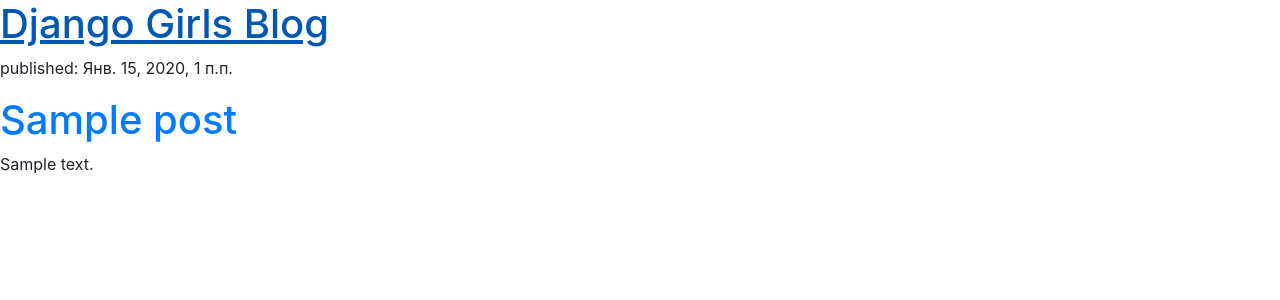
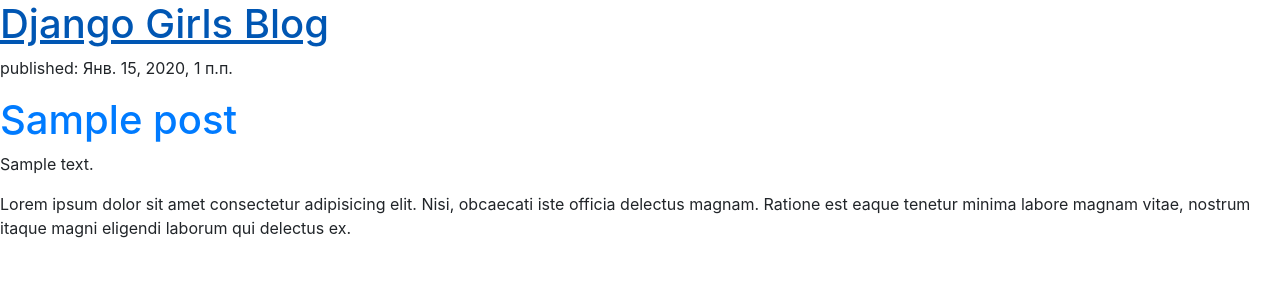
Before and after one commit to wolf811/svarka-naks-site, a Django app: page / in a window 1280 px wide. Shown: the top 300 px of the page. Run offline with Django 3.2, Linux system fonts and the light colour scheme; tables that the repository leaves empty hold one stand-in row (values such as "Sample post"); some libraries are stand-ins or nearby versions.

Commit message:
test for web

```diff
--- a/journal/templates/journal/post_list.html
+++ b/journal/templates/journal/post_list.html
@@ -19,6 +19,7 @@
         <p>published: {{ post.published_date }}</p>
         <h1><a href="">{{ post.title }}</a></h1>
         <p>{{ post.text|linebreaksbr }}</p>
+        <p>Lorem ipsum dolor sit amet consectetur adipisicing elit. Nisi, obcaecati iste officia delectus magnam. Ratione est eaque tenetur minima labore magnam vitae, nostrum itaque magni eligendi laborum qui delectus ex.</p>
     </div>
     {% endfor %}
     <!-- Optional JavaScript -->
```
